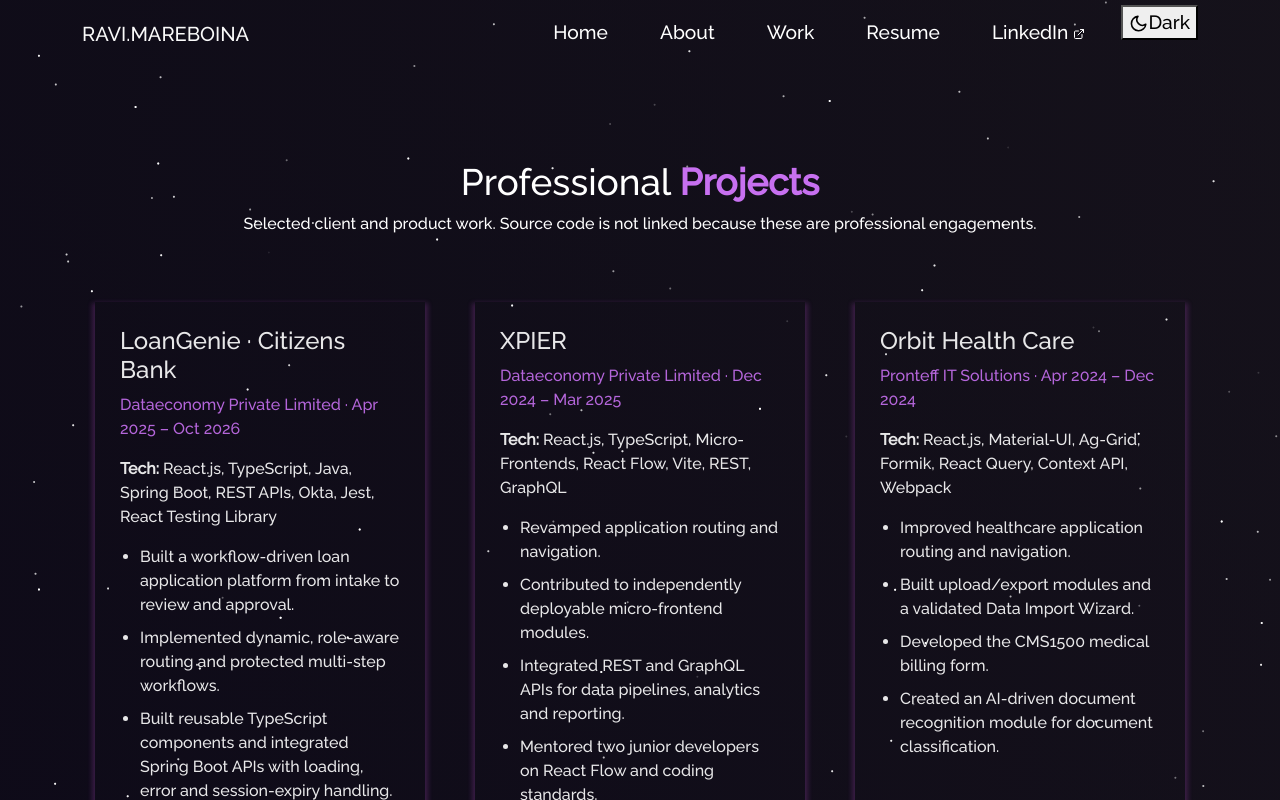
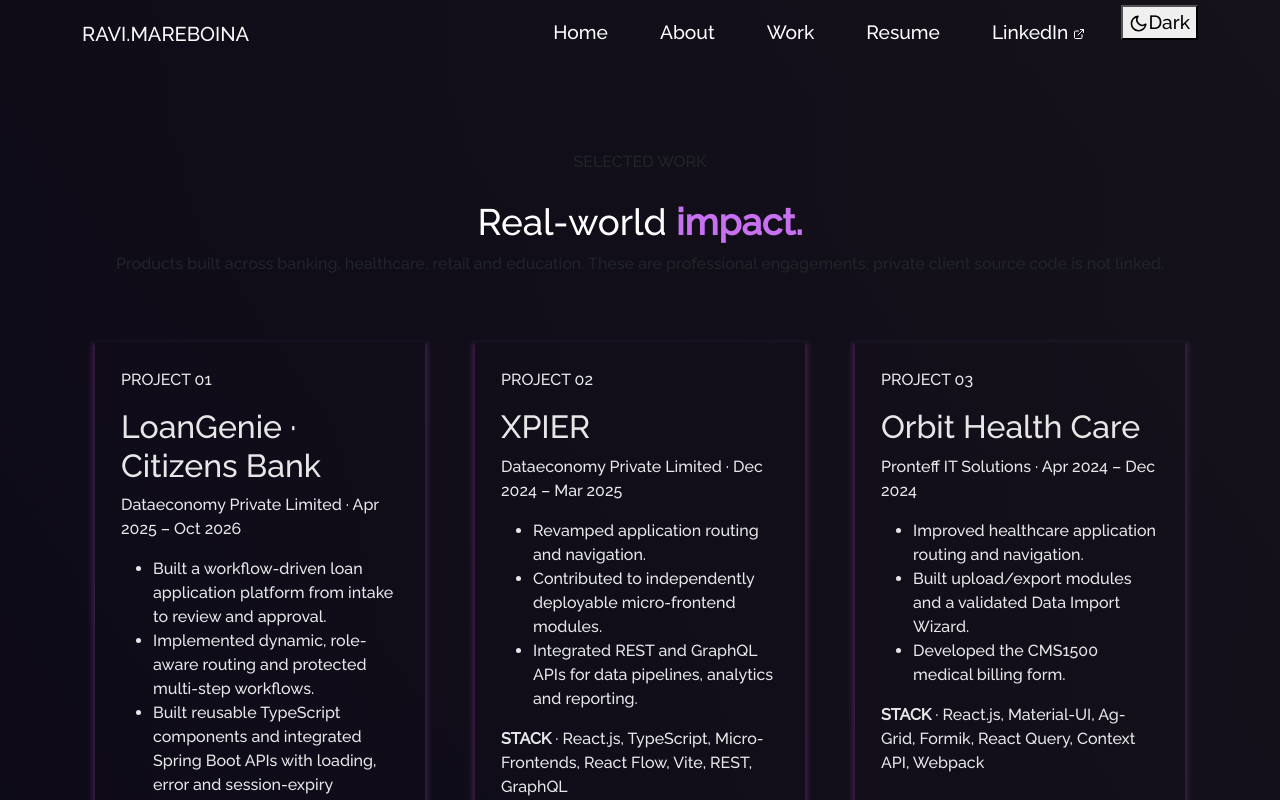
Before and after one commit to MareboinaRavi/react-portfolio, a React (Create React App) app: page /project in a window 1280 px wide. Shown: the top 800 px of the page. Built offline with nearby package versions, Linux system fonts and the light colour scheme.

Commit message:
Redesign portfolio and implement accessible persistent theme toggle

```diff
--- a/src/components/Projects/Projects.js
+++ b/src/components/Projects/Projects.js
@@ -1,19 +1,21 @@
 import React from "react";
 import { Container, Row, Col } from "react-bootstrap";
-import Particle from "../Particle";
 import { experiences } from "../../data/portfolio";
+
 function Projects() {
-  return <Container fluid className="project-section"><Particle /><Container>
-    <h1 className="project-heading">Professional <strong className="purple">Projects</strong></h1>
-    <p style={{ color: "white" }}>Selected client and product work. Source code is not linked because these are professional engagements.</p>
-    <Row style={{ justifyContent: "center", paddingBottom: "10px" }}>
-      {experiences.map(item => <Col key={item.project} md={6} lg={4} className="project-card">
-        <div className="project-card-view" style={{ height: "100%", padding: "25px", color: "white", textAlign: "left" }}>
-          <h3 style={{ fontSize: "1.5rem" }}>{item.project}</h3>
-          <p className="purple">{item.company} · {item.period}</p>
-          <p><strong>Tech:</strong> {item.stack}</p>
-          <ul style={{ paddingLeft: "20px" }}>{item.highlights.map(point => <li key={point} style={{ marginBottom: "9px" }}>{point}</li>)}</ul>
-        </div>
+  return <Container fluid className="project-section"><Container>
+    <p className="section-eyebrow">SELECTED WORK</p>
+    <h1 className="project-heading">Real-world <strong className="purple">impact.</strong></h1>
+    <p className="portfolio-section-intro">Products built across banking, healthcare, retail and education. These are professional engagements; private client source code is not linked.</p>
+    <Row style={{ justifyContent: "center", paddingBottom: "60px" }}>
+      {experiences.map((item, index) => <Col key={item.project} md={6} lg={4} className="project-card">
+        <article className="project-card-view" style={{ height: "100%", padding: "26px", textAlign: "left" }}>
+          <div className="portfolio-card-label">PROJECT {String(index + 1).padStart(2, "0")}</div>
+          <h2 className="portfolio-project-title" style={{ marginTop: 16 }}>{item.project}</h2>
+          <p className="portfolio-project-meta">{item.company} · {item.period}</p>
+          <ul className="portfolio-project-list">{item.highlights.slice(0, 3).map(point => <li key={point}>{point}</li>)}</ul>
+          <p className="portfolio-project-stack"><strong>STACK</strong> · {item.stack}</p>
+        </article>
       </Col>)}
     </Row>
   </Container></Container>;
```
